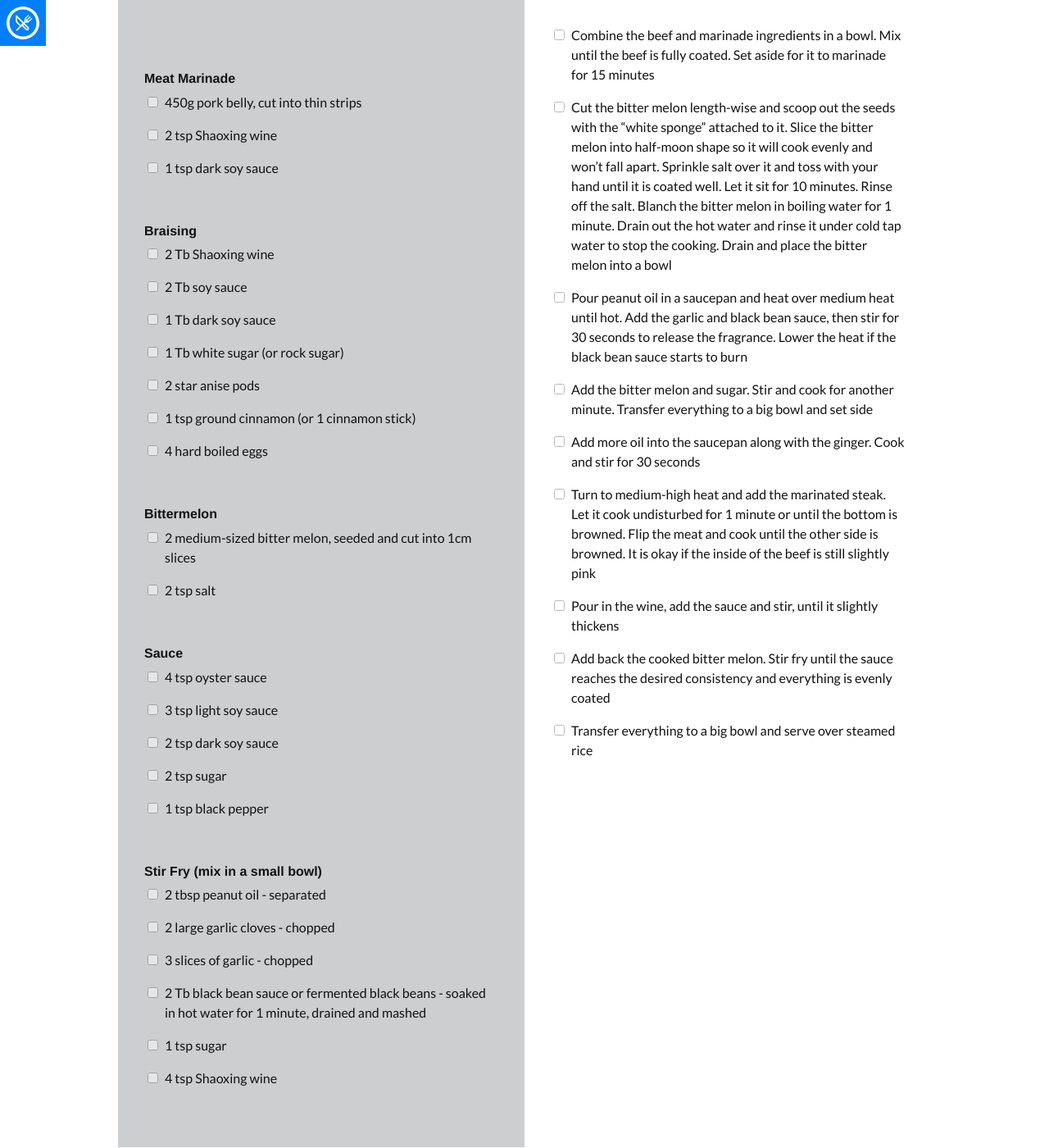
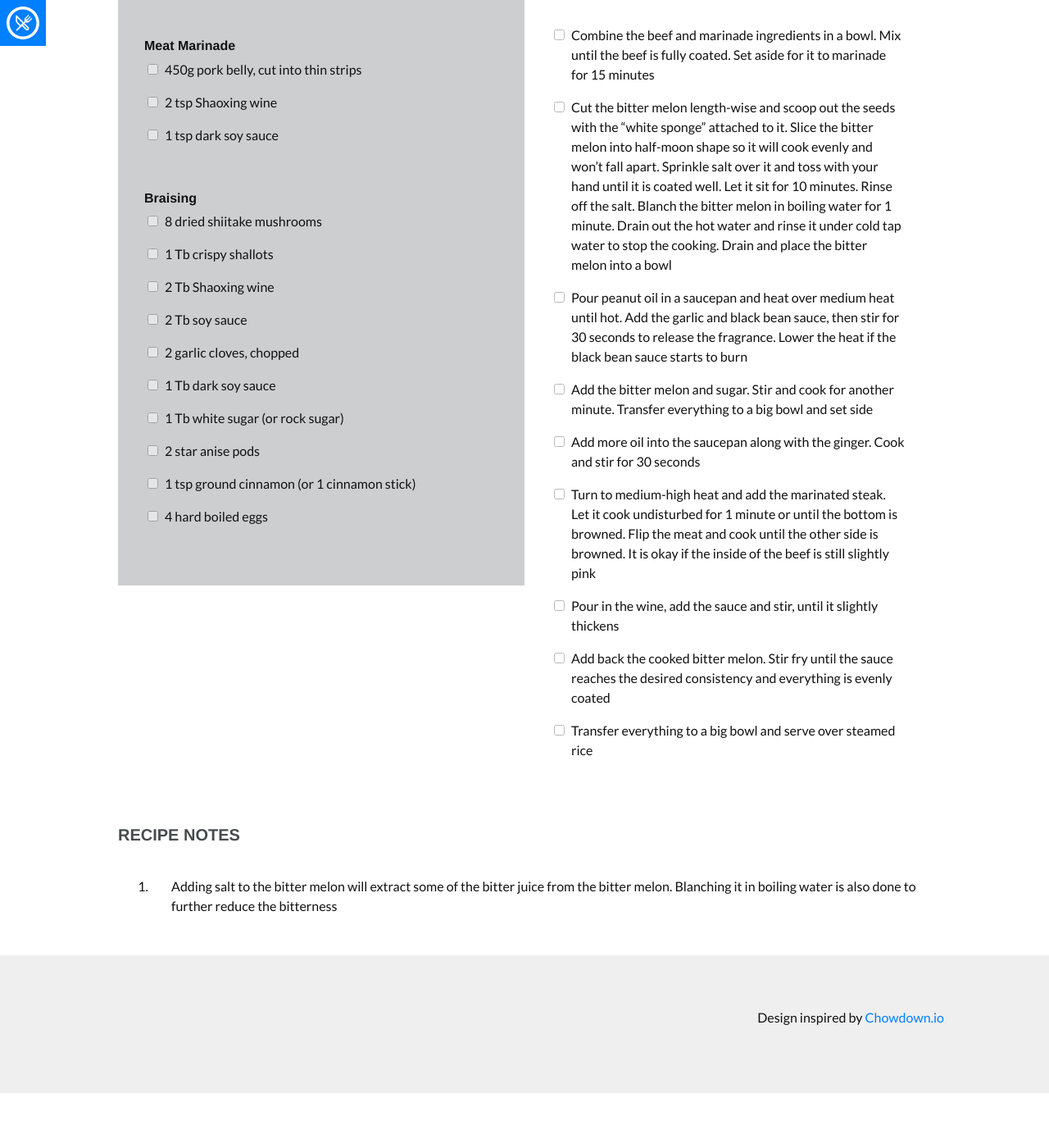
Before and after one commit to phoebeast/phoebeast.github.io, a Jekyll site: the page built from _recipes/lu-rou-fan.md, in a window 1280 px wide and 1400 px high, scrolled down 1212 px. Shown: the whole window at 82% size. Built offline with Jekyll 4.4.1, drawn with Linux system fonts in a browser that asks for light colours; nearby versions of some CDN libraries; some web fonts are replaced; after the commit the page ends 2545 px from its top, so only the background shows below that.

Commit message:
Update lu-rou-fan.md

```diff
--- a/_recipes/lu-rou-fan.md
+++ b/_recipes/lu-rou-fan.md
@@ -17,8 +17,9 @@ prep-time: 20 mins
 cooking-time: 60 mins
 servings: 4
 
+ingredients-nosubheader:
+- 8 dried shiitake mushrooms
 ingredients-subheaders:
-- 8 dried shiitake mushrooms
 - subheader: Meat Marinade
   ingredients:
   - 450g pork belly, cut into thin strips
@@ -26,32 +27,16 @@ ingredients-subheaders:
   - 1 tsp dark soy sauce
 - subheader: Braising
   ingredients:
+  - 8 dried shiitake mushrooms
+  - 1 Tb crispy shallots
   - 2 Tb Shaoxing wine
   - 2 Tb soy sauce
+  - 2 garlic cloves, chopped
   - 1 Tb dark soy sauce
   - 1 Tb white sugar (or rock sugar)
   - 2 star anise pods
   - 1 tsp ground cinnamon (or 1 cinnamon stick)
   - 4 hard boiled eggs
-- subheader: Bittermelon
-  ingredients:
-  - 2 medium-sized bitter melon, seeded and cut into 1cm slices
-  - 2 tsp salt
-- subheader: Sauce
-  ingredients:
-  - 4 tsp oyster sauce
-  - 3 tsp light soy sauce
-  - 2 tsp dark soy sauce
-  - 2 tsp sugar
-  - 1 tsp black pepper
-- subheader: Stir Fry (mix in a small bowl)
-  ingredients:
-  - 2 tbsp peanut oil - separated
-  - 2 large garlic cloves - chopped
-  - 3 slices of garlic - chopped
-  - 2 Tb black bean sauce or fermented black beans - soaked in hot water for 1 minute, drained and mashed
-  - 1 tsp sugar
-  - 4 tsp Shaoxing wine
 
 instructions:
 - Combine the beef and marinade ingredients in a bowl. Mix until the beef is fully coated. Set aside for it to marinade for 15 minutes
```
